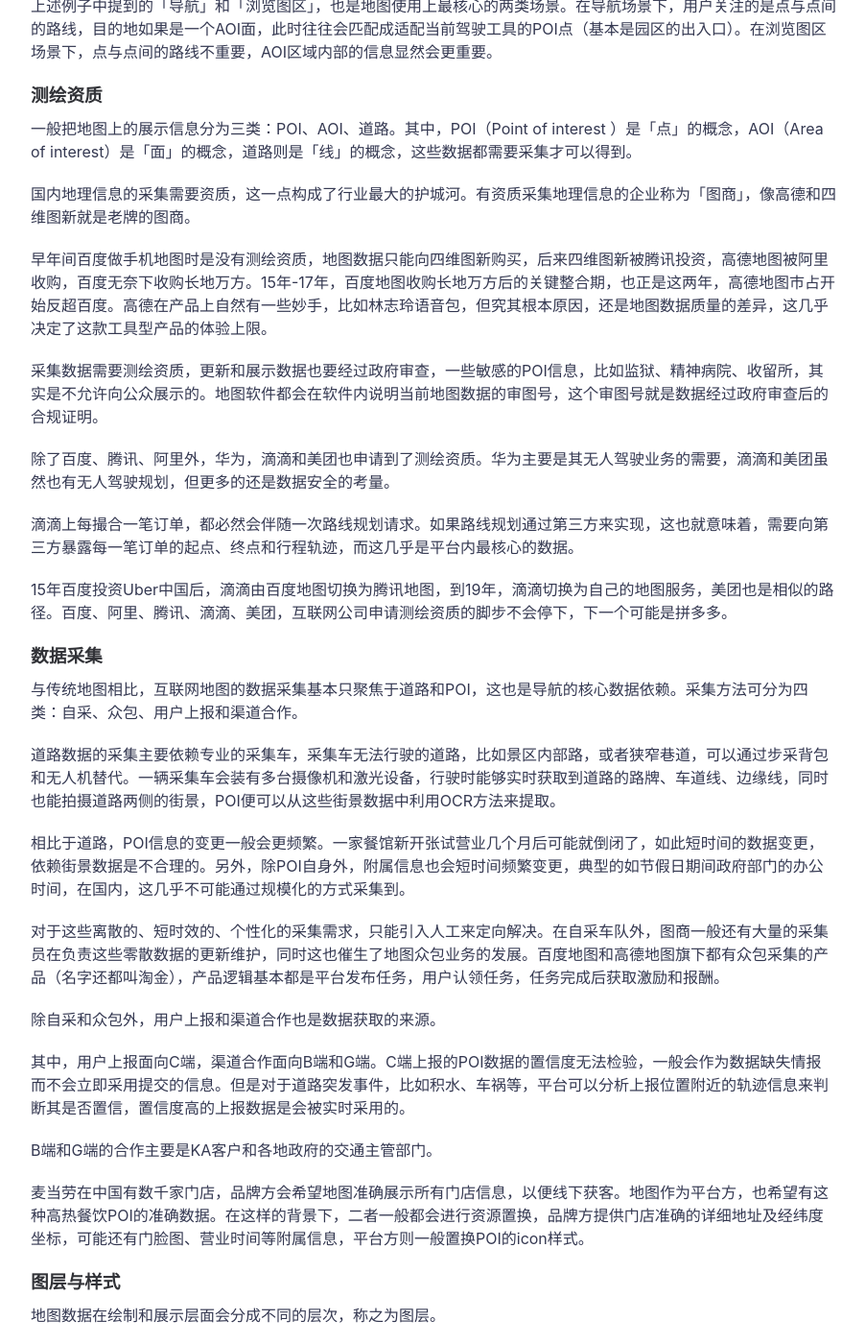
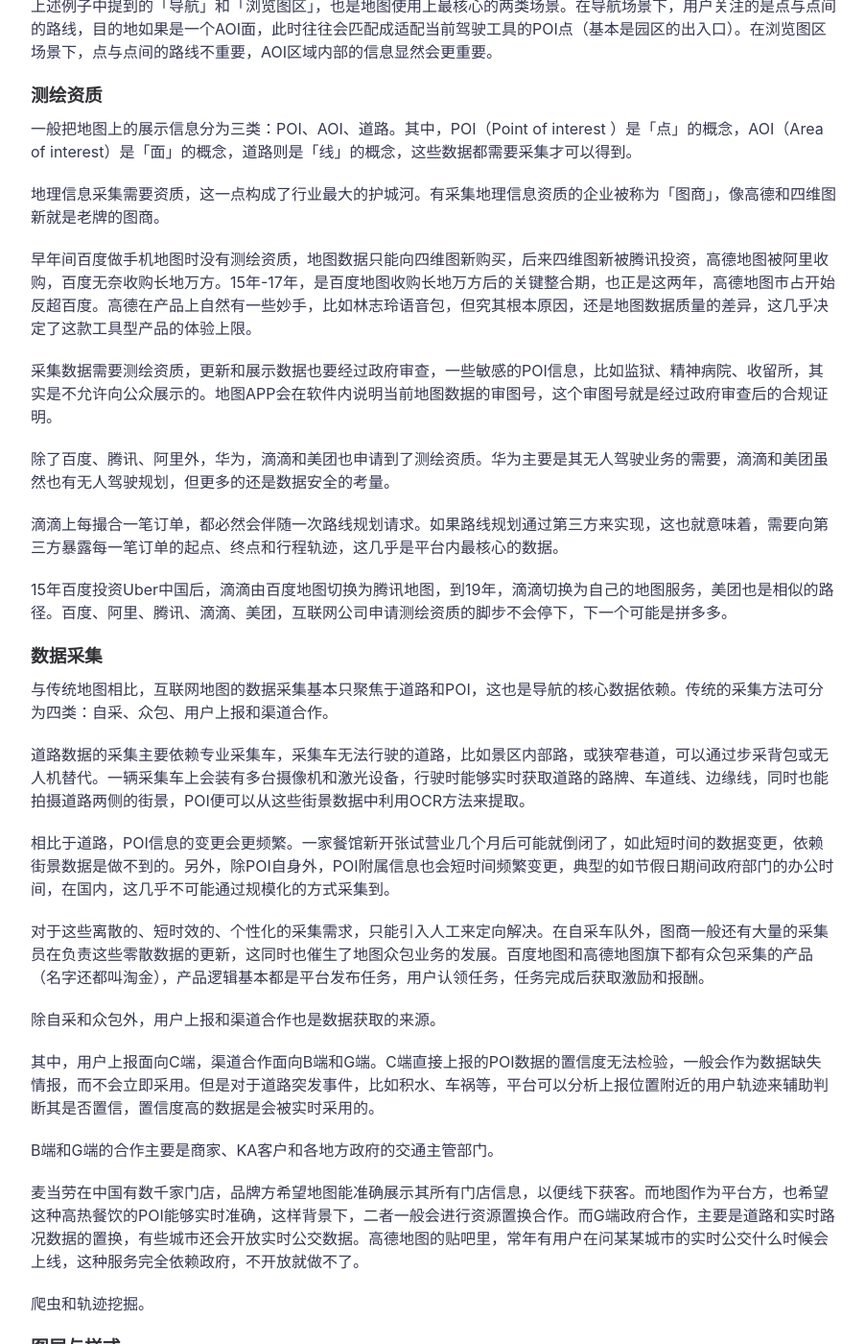
Before and after one commit to icarus507/icarus507.github.io, a Jekyll site: the page built from _posts/2018-09-07-谈谈地图.md, in a window 1280 px wide and 1400 px high, scrolled down 1166 px. Shown: the whole window at 96% size, without its empty margins (188-1090 px from the left). Built offline with Jekyll 4.4.1, drawn with Linux system fonts in a browser that asks for light colours.

Commit message:
Update 2018-09-07-谈谈地图.md

```diff
--- a/_posts/2018-09-07-谈谈地图.md
+++ b/_posts/2018-09-07-谈谈地图.md
@@ -28,37 +28,38 @@
 
 一般把地图上的展示信息分为三类：POI、AOI、道路。其中，POI（Point of interest ）是「点」的概念，AOI（Area of interest）是「面」的概念，道路则是「线」的概念，这些数据都需要采集才可以得到。
 
-国内地理信息的采集需要资质，这一点构成了行业最大的护城河。有资质采集地理信息的企业称为「图商」，像高德和四维图新就是老牌的图商。
+地理信息采集需要资质，这一点构成了行业最大的护城河。有采集地理信息资质的企业被称为「图商」，像高德和四维图新就是老牌的图商。
 
-早年间百度做手机地图时是没有测绘资质，地图数据只能向四维图新购买，后来四维图新被腾讯投资，高德地图被阿里收购，百度无奈下收购长地万方。15年-17年，百度地图收购长地万方后的关键整合期，也正是这两年，高德地图市占开始反超百度。高德在产品上自然有一些妙手，比如林志玲语音包，但究其根本原因，还是地图数据质量的差异，这几乎决定了这款工具型产品的体验上限。
+早年间百度做手机地图时没有测绘资质，地图数据只能向四维图新购买，后来四维图新被腾讯投资，高德地图被阿里收购，百度无奈收购长地万方。15年-17年，是百度地图收购长地万方后的关键整合期，也正是这两年，高德地图市占开始反超百度。高德在产品上自然有一些妙手，比如林志玲语音包，但究其根本原因，还是地图数据质量的差异，这几乎决定了这款工具型产品的体验上限。
 
-采集数据需要测绘资质，更新和展示数据也要经过政府审查，一些敏感的POI信息，比如监狱、精神病院、收留所，其实是不允许向公众展示的。地图软件都会在软件内说明当前地图数据的审图号，这个审图号就是数据经过政府审查后的合规证明。
+采集数据需要测绘资质，更新和展示数据也要经过政府审查，一些敏感的POI信息，比如监狱、精神病院、收留所，其实是不允许向公众展示的。地图APP会在软件内说明当前地图数据的审图号，这个审图号就是经过政府审查后的合规证明。
 
 除了百度、腾讯、阿里外，华为，滴滴和美团也申请到了测绘资质。华为主要是其无人驾驶业务的需要，滴滴和美团虽然也有无人驾驶规划，但更多的还是数据安全的考量。
 
-滴滴上每撮合一笔订单，都必然会伴随一次路线规划请求。如果路线规划通过第三方来实现，这也就意味着，需要向第三方暴露每一笔订单的起点、终点和行程轨迹，而这几乎是平台内最核心的数据。
+滴滴上每撮合一笔订单，都必然会伴随一次路线规划请求。如果路线规划通过第三方来实现，这也就意味着，需要向第三方暴露每一笔订单的起点、终点和行程轨迹，这几乎是平台内最核心的数据。
 
 15年百度投资Uber中国后，滴滴由百度地图切换为腾讯地图，到19年，滴滴切换为自己的地图服务，美团也是相似的路径。百度、阿里、腾讯、滴滴、美团，互联网公司申请测绘资质的脚步不会停下，下一个可能是拼多多。
 
 
 ### 数据采集
 
-与传统地图相比，互联网地图的数据采集基本只聚焦于道路和POI，这也是导航的核心数据依赖。采集方法可分为四类：自采、众包、用户上报和渠道合作。
+与传统地图相比，互联网地图的数据采集基本只聚焦于道路和POI，这也是导航的核心数据依赖。传统的采集方法可分为四类：自采、众包、用户上报和渠道合作。
 
-道路数据的采集主要依赖专业的采集车，采集车无法行驶的道路，比如景区内部路，或者狭窄巷道，可以通过步采背包和无人机替代。一辆采集车会装有多台摄像机和激光设备，行驶时能够实时获取到道路的路牌、车道线、边缘线，同时也能拍摄道路两侧的街景，POI便可以从这些街景数据中利用OCR方法来提取。
+道路数据的采集主要依赖专业采集车，采集车无法行驶的道路，比如景区内部路，或狭窄巷道，可以通过步采背包或无人机替代。一辆采集车上会装有多台摄像机和激光设备，行驶时能够实时获取道路的路牌、车道线、边缘线，同时也能拍摄道路两侧的街景，POI便可以从这些街景数据中利用OCR方法来提取。
 
-相比于道路，POI信息的变更一般会更频繁。一家餐馆新开张试营业几个月后可能就倒闭了，如此短时间的数据变更，依赖街景数据是不合理的。另外，除POI自身外，附属信息也会短时间频繁变更，典型的如节假日期间政府部门的办公时间，在国内，这几乎不可能通过规模化的方式采集到。
+相比于道路，POI信息的变更会更频繁。一家餐馆新开张试营业几个月后可能就倒闭了，如此短时间的数据变更，依赖街景数据是做不到的。另外，除POI自身外，POI附属信息也会短时间频繁变更，典型的如节假日期间政府部门的办公时间，在国内，这几乎不可能通过规模化的方式采集到。
 
-对于这些离散的、短时效的、个性化的采集需求，只能引入人工来定向解决。在自采车队外，图商一般还有大量的采集员在负责这些零散数据的更新维护，同时这也催生了地图众包业务的发展。百度地图和高德地图旗下都有众包采集的产品（名字还都叫淘金），产品逻辑基本都是平台发布任务，用户认领任务，任务完成后获取激励和报酬。
+对于这些离散的、短时效的、个性化的采集需求，只能引入人工来定向解决。在自采车队外，图商一般还有大量的采集员在负责这些零散数据的更新，这同时也催生了地图众包业务的发展。百度地图和高德地图旗下都有众包采集的产品（名字还都叫淘金），产品逻辑基本都是平台发布任务，用户认领任务，任务完成后获取激励和报酬。
 
 除自采和众包外，用户上报和渠道合作也是数据获取的来源。
 
-其中，用户上报面向C端，渠道合作面向B端和G端。C端上报的POI数据的置信度无法检验，一般会作为数据缺失情报而不会立即采用提交的信息。但是对于道路突发事件，比如积水、车祸等，平台可以分析上报位置附近的轨迹信息来判断其是否置信，置信度高的上报数据是会被实时采用的。
+其中，用户上报面向C端，渠道合作面向B端和G端。C端直接上报的POI数据的置信度无法检验，一般会作为数据缺失情报，而不会立即采用。但是对于道路突发事件，比如积水、车祸等，平台可以分析上报位置附近的用户轨迹来辅助判断其是否置信，置信度高的数据是会被实时采用的。
 
-B端和G端的合作主要是KA客户和各地政府的交通主管部门。
+B端和G端的合作主要是商家、KA客户和各地方政府的交通主管部门。
 
-麦当劳在中国有数千家门店，品牌方会希望地图准确展示所有门店信息，以便线下获客。地图作为平台方，也希望有这种高热餐饮POI的准确数据。在这样的背景下，二者一般都会进行资源置换，品牌方提供门店准确的详细地址及经纬度坐标，可能还有门脸图、营业时间等附属信息，平台方则一般置换POI的icon样式。
+麦当劳在中国有数千家门店，品牌方希望地图能准确展示其所有门店信息，以便线下获客。而地图作为平台方，也希望这种高热餐饮的POI能够实时准确，这样背景下，二者一般会进行资源置换合作。而G端政府合作，主要是道路和实时路况数据的置换，有些城市还会开放实时公交数据。高德地图的贴吧里，常年有用户在问某某城市的实时公交什么时候会上线，这种服务完全依赖政府，不开放就做不了。
 
+爬虫和轨迹挖掘。
 
 ### 图层与样式
 
```
